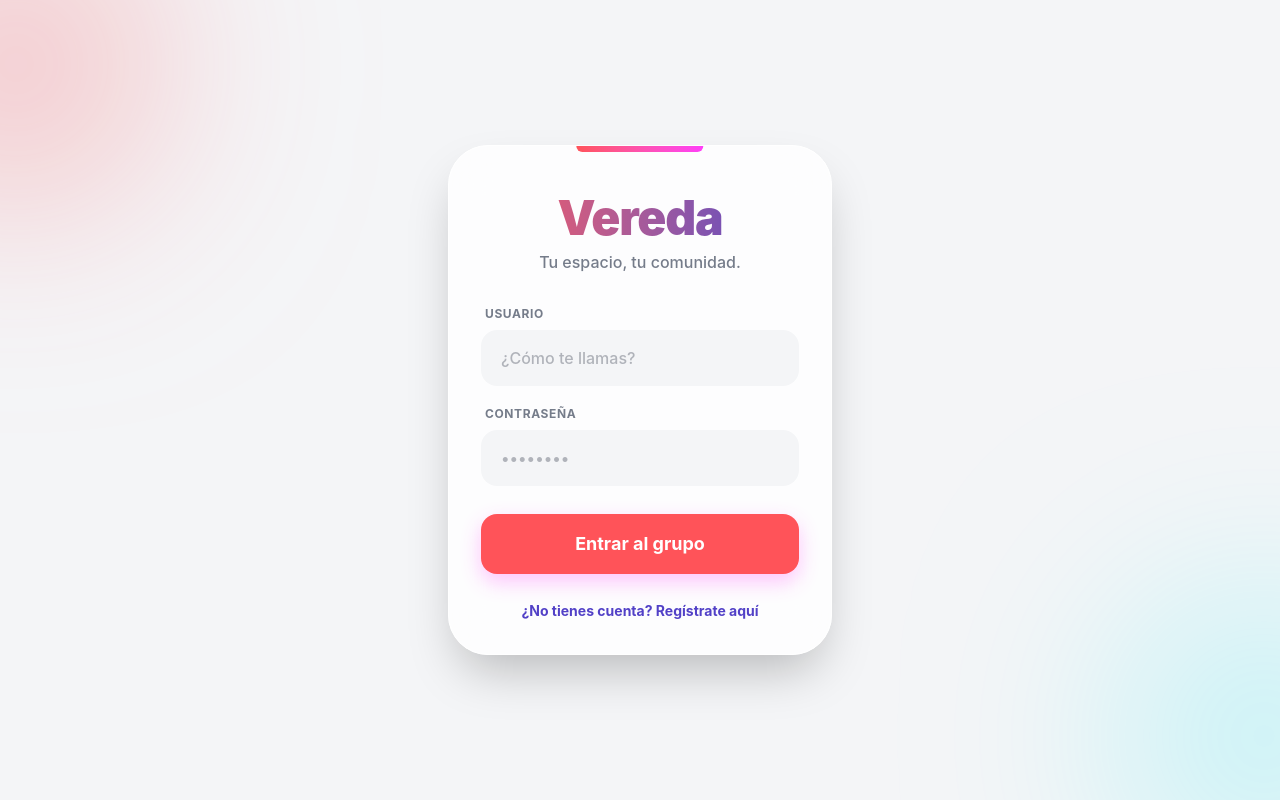
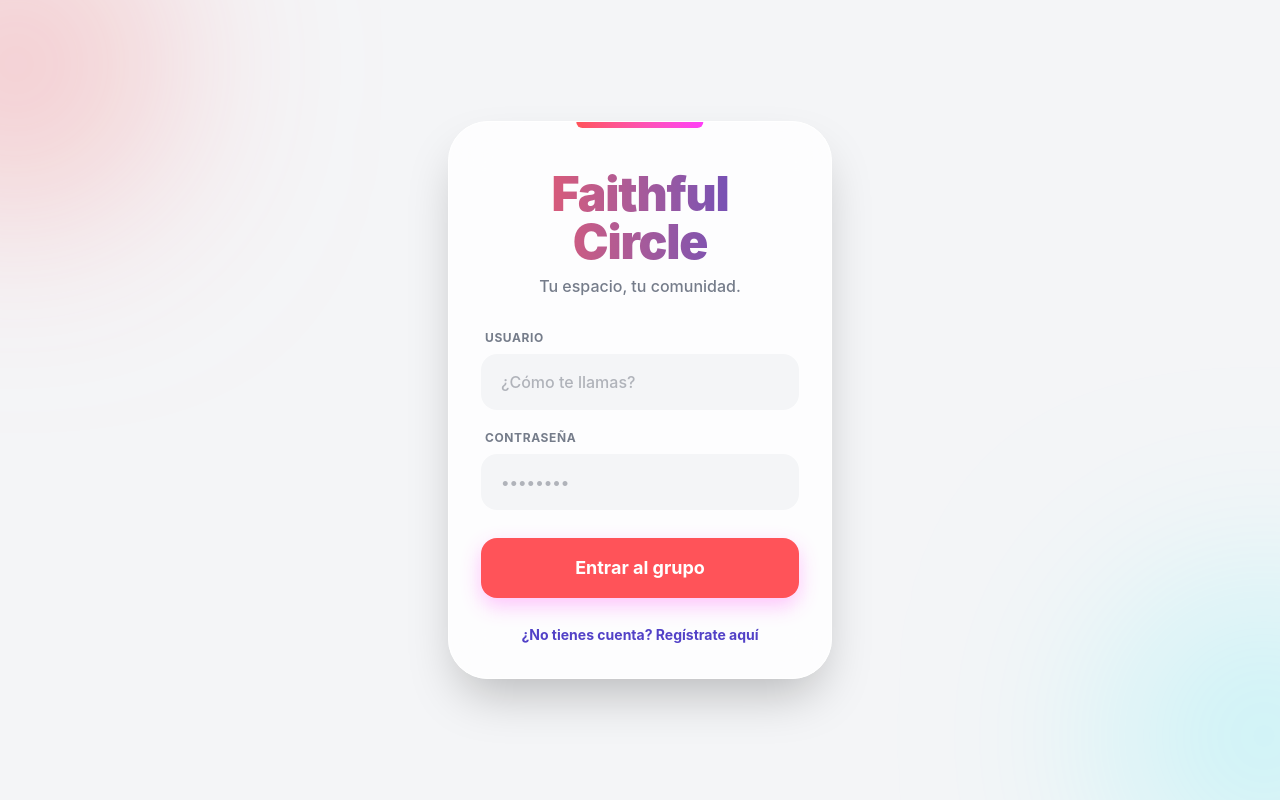
Before and after one commit to Sebastian-Miranda-Alfaro/vereda-frontend, a React (Vite) app: page / in a window 1280 px wide. Built offline with nearby package versions, Linux system fonts and the light colour scheme.

Commit message:
Cambio de nombre

```diff
--- a/index.html
+++ b/index.html
@@ -4,7 +4,7 @@
     <meta charset="UTF-8" />
     <link rel="icon" type="image/svg+xml" href="/favicon.svg" />
     <meta name="viewport" content="width=device-width, initial-scale=1.0" />
-    <title>frontend_vereda</title>
+    <title>Faithful Circle</title>
   </head>
   <body>
     <div id="root"></div>
--- a/src/App.jsx
+++ b/src/App.jsx
@@ -156,13 +156,13 @@ function App() {
               </svg>
             </button>
             <h1 className="text-xl font-black tracking-tight bg-clip-text text-transparent bg-gradient-to-r from-[#FF5359] to-[#FF3EF8]">
-              VEREDA
+              Faithful Circle
             </h1>
           </div>
 
           {/* Avatar del usuario (inicial del nombre) */}
           <div className="w-10 h-10 rounded-full bg-gradient-to-r from-[#5241C7] to-[#FF3EF8] text-white flex items-center justify-center font-bold text-lg shadow-md">
-            {username ? username.charAt(0).toUpperCase() : 'V'}
+            {username ? username.charAt(0).toUpperCase() : 'F'}
           </div>
         </nav>
 
@@ -210,7 +210,7 @@ function App() {
               <div className="bg-[#FFFFFF] p-6 rounded-[2rem] shadow-sm relative overflow-hidden">
                 <div className="absolute top-0 left-0 w-full h-1.5 bg-gradient-to-r from-[#FF5359] to-[#FF3EF8]"></div>
 
-                <h2 className="text-3xl font-black text-[#212121] mb-4 tracking-tight">Bienvenidos a Vereda</h2>
+                <h2 className="text-3xl font-black text-[#212121] mb-4 tracking-tight">Bienvenidos a Faithful Circle</h2>
 
                 {/* Imagen del lugar*/}
                 <div className="w-full h-48 bg-gray-200 rounded-2xl mb-6 overflow-hidden relative shadow-md">
@@ -274,7 +274,7 @@ function App() {
 
         <div className="text-center mb-8 mt-4">
           <h1 className="text-5xl font-black mb-2 tracking-tight bg-clip-text text-transparent bg-gradient-to-r from-[#FF5359] to-[#5241C7]">
-            Vereda
+            Faithful Circle
           </h1>
           <p className="text-[#757C8A] font-medium">
             {isRegistering ? 'Crea tu perfil para unirte.' : 'Tu espacio, tu comunidad.'}
```
